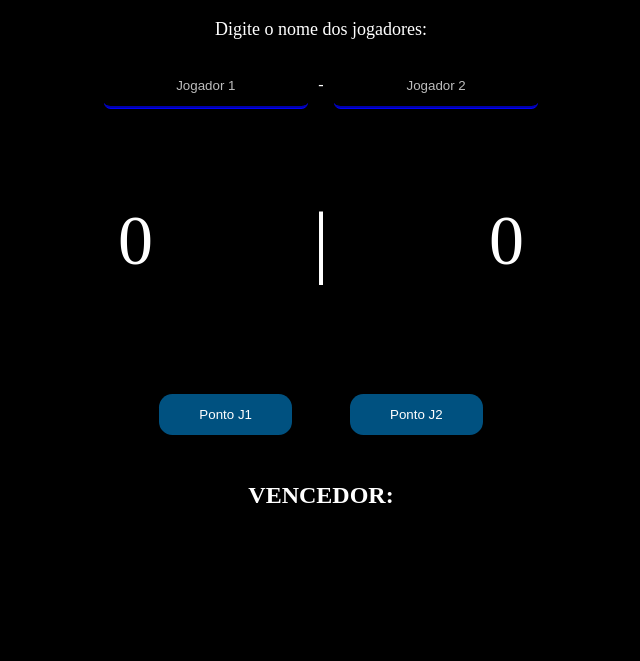
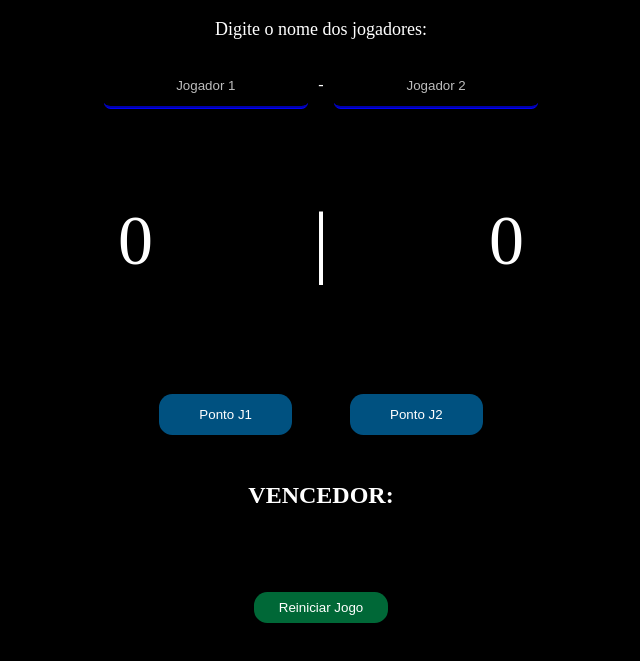
Before and after one commit to HelenLazarotti/Placar_VueJS, a plain HTML site: page index.html in a window 1280 px wide. Shown: the part 111-772 px from the top of the page, without its empty margins (319-959 px from the left). Drawn offline with nearby package versions, Linux system fonts and the light colour scheme.

Commit message:
Novo botão implementado

```diff
--- a/index.html
+++ b/index.html
@@ -36,6 +36,8 @@
 
         <p id="results">{{ winner }}</p>
     </div>
+
+    <button class="btn-PlayAgain" v-on:click="startAgain">Reiniciar Jogo</button>
 </div>
 
 <script src="script.js"></script>
--- a/script.js
+++ b/script.js
@@ -11,6 +11,7 @@ new Vue({
         winner(){
             if(this.contador1 === 10){
                 return this.results = this.name1
+
             } else if (this.contador2 === 10){
                 return this.results = this.name2
             }
@@ -22,6 +23,16 @@ new Vue({
         },
         ponto2(){
             this.contador2++
+        },
+        startAgain(){
+            setInterval(() => {
+                this.contador1 = 0
+                this.contador2 = 0
+                this.results = ''
+                this.name1 = ''
+                this.name2 = ''
+                window.reload(forceReaload)
+            }, 500)
         }
     }
 })
--- a/style.css
+++ b/style.css
@@ -53,6 +53,14 @@ input{
     background-color: #0187d4;
     color: #000;
 }
+.btn-PlayAgain{
+    background-color: #006837;
+    padding: 0.6em;
+    border-radius: 1em;
+    border: none;
+    width: 10em;
+    margin-top: 4em;
+}
 #results{
     font-size: 30px;
     color: #0187d4;
```
